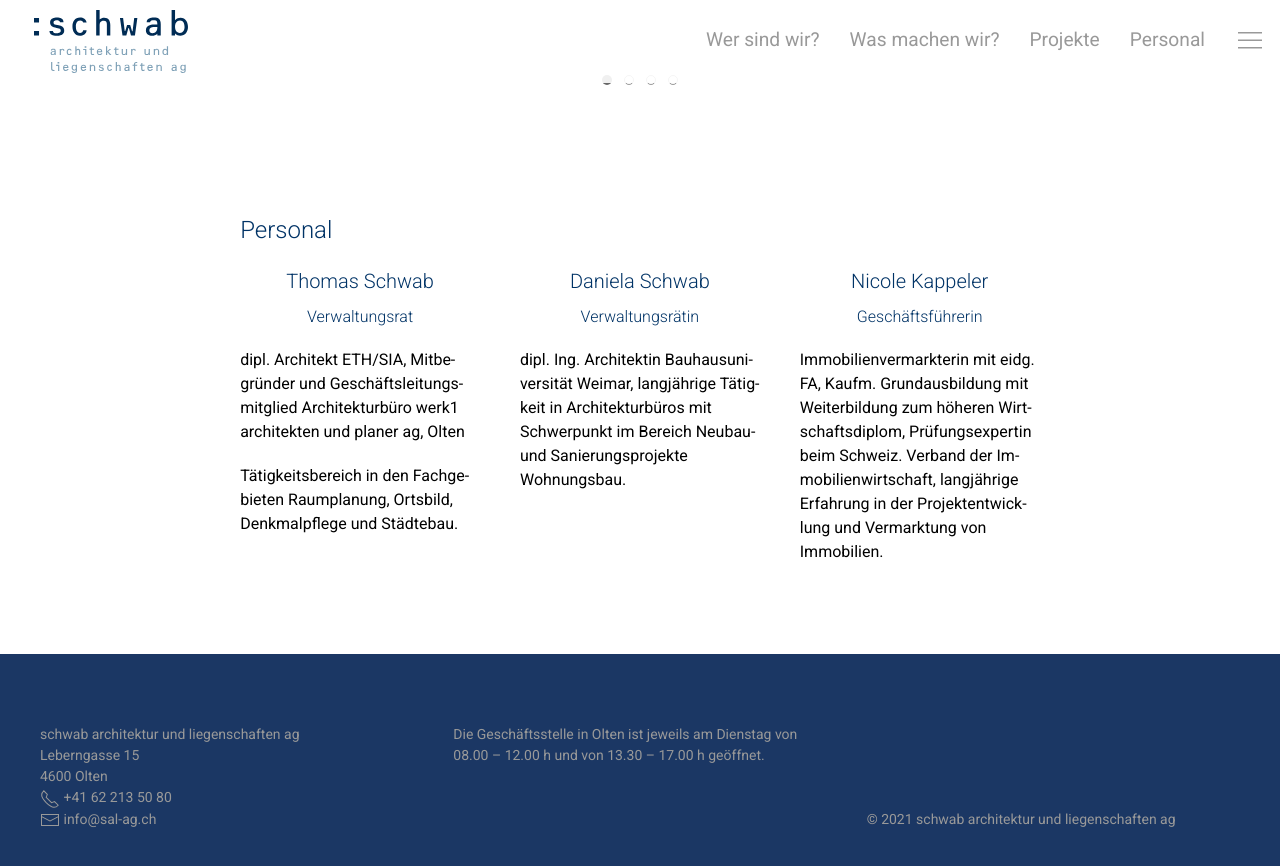
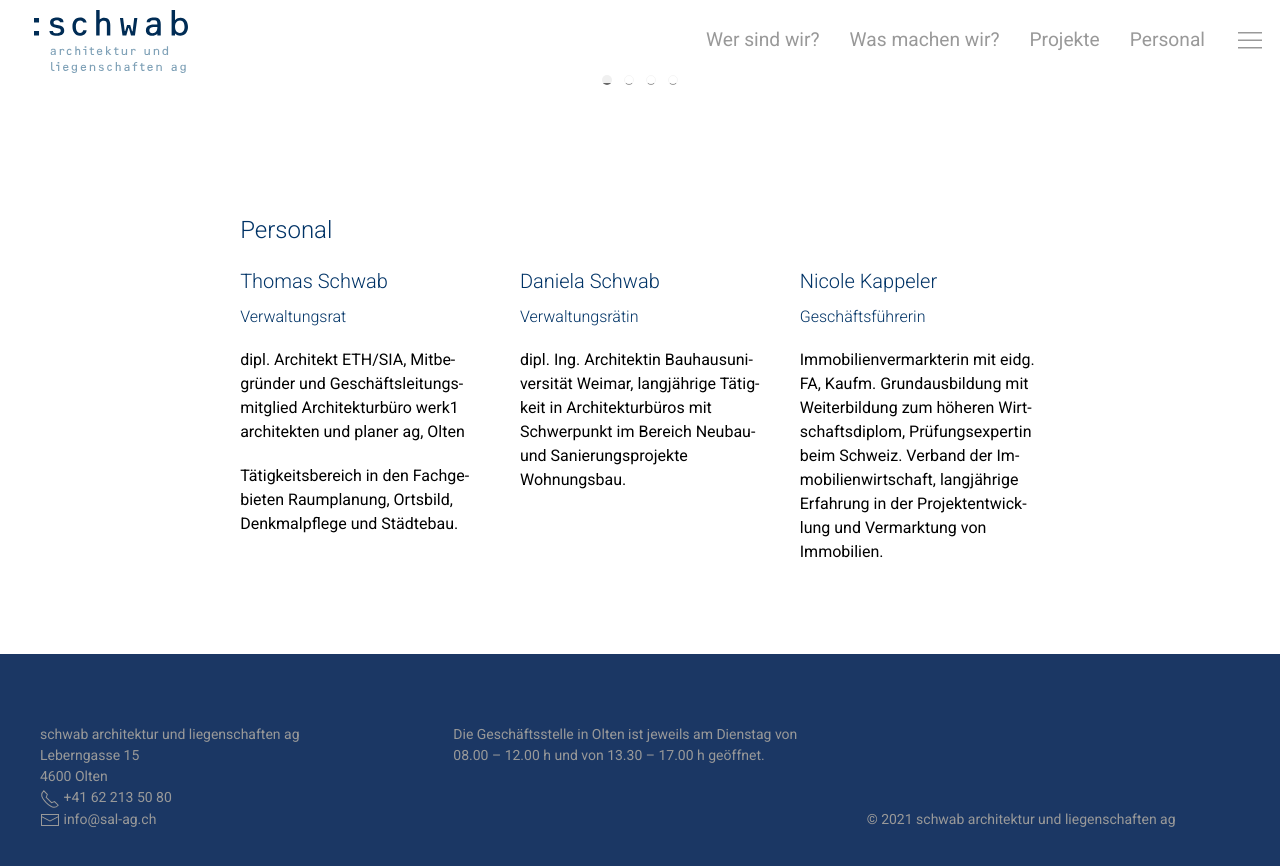
Before and after one commit to sal-ag/sal-ag.github.io, a Jekyll site: the page built from index.html, in a window 1280 px wide and 900 px high, scrolled down 2278 px. Shown: the top 866 px of the window. Built offline with Jekyll 4.4.1, drawn with Linux system fonts in a browser that asks for light colours.

Commit message:
Update index.html

```diff
--- a/index.html
+++ b/index.html
@@ -52,9 +52,9 @@ layout: plain
                         </div>
                     </div>
                     {% endif %}
-                    <h4 class="uk-text-center" >{{ person.name }}</h4>
+                    <h4 class="uk-text" >{{ person.name }}</h4>
                     {% if person.function %}
-                    <h5 class="uk-text-center">{{person.function}}</h5>
+                    <h5 class="uk-text">{{person.function}}</h5>
                     {% endif %}
                     <div class="sh-hyphen">
                     {{ person.bio | markdownify }}
```
